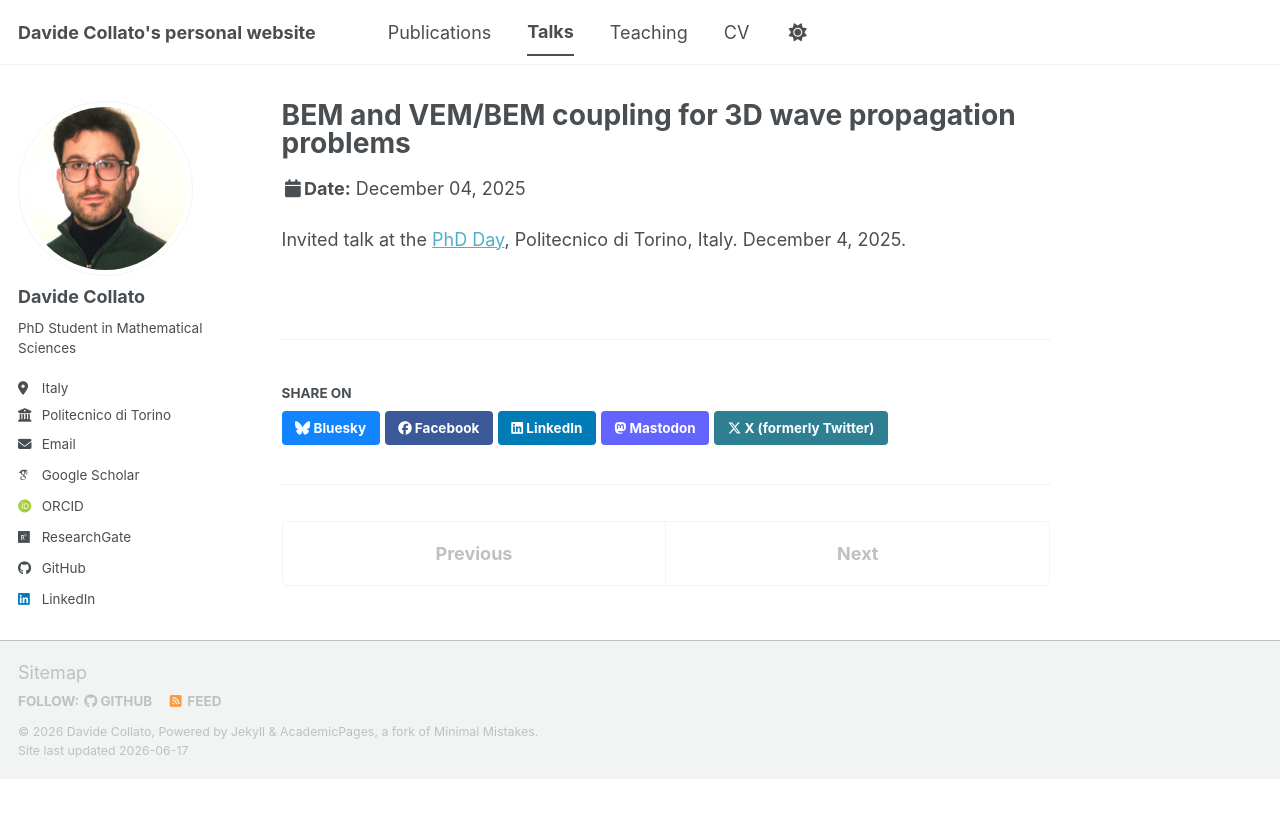
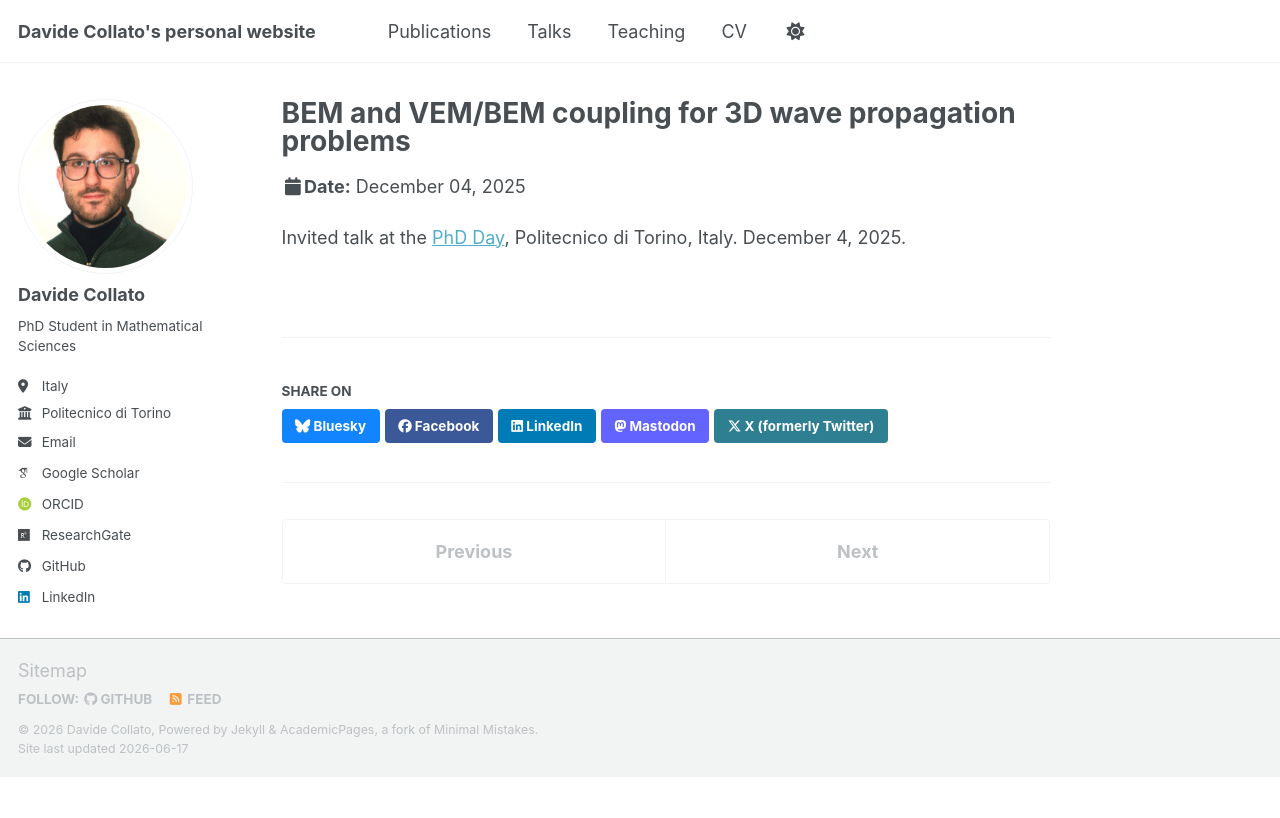
Before and after one commit to davidecollato/davidecollato.github.io, a Jekyll site: the page built from _talks/2025-12-04-phd-day.md, in a window 1280 px wide. Shown: the top 818 px of the page. Built offline with Jekyll 4.4.1, drawn with Linux system fonts in a browser that asks for light colours; some web fonts are replaced; a script bundle is joined from its source files by our own code; library files that are not in the unit come from our copies.

Commit message:
Update masthead.html

```diff
--- a/_includes/masthead.html
+++ b/_includes/masthead.html
@@ -14,7 +14,7 @@
             {% else %}
               {% assign domain = base_path %}
             {% endif %}
-            <li class="masthead__menu-item {% if page.url contains link.url and link.url != '/' %}selected{% endif %}">
+            <li class="masthead__menu-item {% if page.url == link.url %}selected{% endif %}">
               <a href="{{ domain }}{{ link.url }}">{{ link.title }}</a>
             </li>
           {% endfor %}
```
